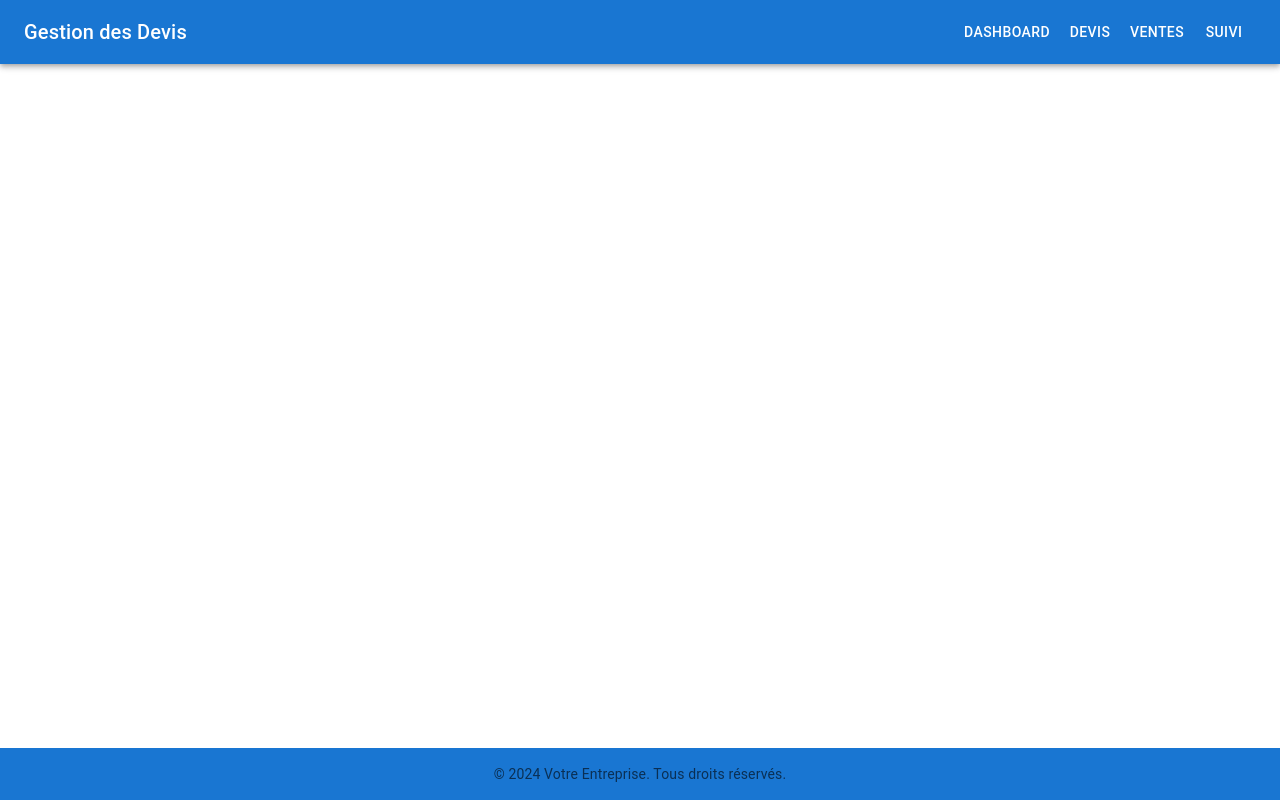
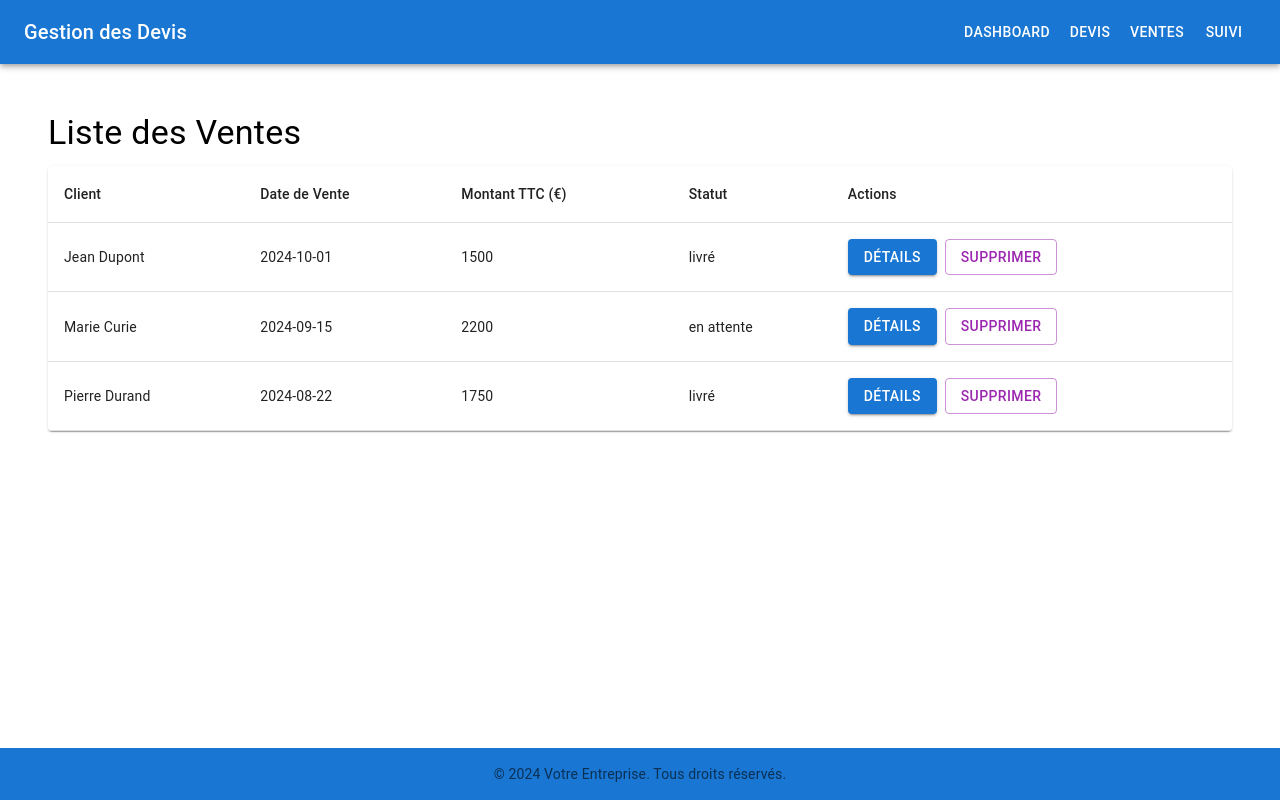
Before and after one commit to azkura/meuble-cuisine-app, a React (Create React App) app: page /ventes in a window 1280 px wide. Built offline with nearby package versions, Linux system fonts and the light colour scheme.

Commit message:
implantation de ventespage

```diff
--- a/src/App.js
+++ b/src/App.js
@@ -3,6 +3,7 @@ import { BrowserRouter as Router, Routes, Route } from 'react-router-dom';
 import Dashboard from './pages/Dashboard';
 import DevisPage from './pages/DevisPage';
 import SuiviPage from './pages/SuiviPage';
+import VentesPage from './pages/VentesPage';
 import AppLayout from './layouts/AppLayout';
 
 function App() {
@@ -13,7 +14,7 @@ function App() {
           <Route path="/" element={<Dashboard />} />
           <Route path="/devis" element={<DevisPage />} />
           <Route path="/suivi" element={<SuiviPage />} />
-          {/* Ajoutez d'autres routes pour les autres pages, comme la page des ventes */}
+          <Route path="/ventes" element={<VentesPage />} /> {/* Route vers la page des ventes */}
         </Routes>
       </AppLayout>
     </Router>
--- /dev/null
+++ b/src/pages/VentesPage.js
@@ -0,0 +1,75 @@
+// src/pages/VentesPage.js
+import React, { useState } from 'react';
+import { Box, Typography, Table, TableBody, TableCell, TableContainer, TableHead, TableRow, Paper, Button } from '@mui/material';
+
+// Exemple de données fictives pour les ventes
+const ventesData = [
+  {
+    id: 1,
+    client: 'Jean Dupont',
+    dateVente: '2024-10-01',
+    montantTTC: 1500,
+    statut: 'livré',
+  },
+  {
+    id: 2,
+    client: 'Marie Curie',
+    dateVente: '2024-09-15',
+    montantTTC: 2200,
+    statut: 'en attente',
+  },
+  {
+    id: 3,
+    client: 'Pierre Durand',
+    dateVente: '2024-08-22',
+    montantTTC: 1750,
+    statut: 'livré',
+  },
+];
+
+function VentesPage() {
+  const [ventes, setVentes] = useState(ventesData); // Gestion des données de vente
+
+  return (
+    <Box p={3}>
+      <Typography variant="h4" gutterBottom>
+        Liste des Ventes
+      </Typography>
+
+      {/* Tableau des ventes */}
+      <TableContainer component={Paper}>
+        <Table>
+          <TableHead>
+            <TableRow>
+              <TableCell>Client</TableCell>
+              <TableCell>Date de Vente</TableCell>
+              <TableCell>Montant TTC (€)</TableCell>
+              <TableCell>Statut</TableCell>
+              <TableCell>Actions</TableCell>
+            </TableRow>
+          </TableHead>
+          <TableBody>
+            {ventes.map((vente) => (
+              <TableRow key={vente.id}>
+                <TableCell>{vente.client}</TableCell>
+                <TableCell>{vente.dateVente}</TableCell>
+                <TableCell>{vente.montantTTC}</TableCell>
+                <TableCell>{vente.statut}</TableCell>
+                <TableCell>
+                  <Button variant="contained" color="primary" sx={{ mr: 1 }}>
+                    Détails
+                  </Button>
+                  <Button variant="outlined" color="secondary">
+                    Supprimer
+                  </Button>
+                </TableCell>
+              </TableRow>
+            ))}
+          </TableBody>
+        </Table>
+      </TableContainer>
+    </Box>
+  );
+}
+
+export default VentesPage;
```
Also changed, not shown: src/pages/Ventes.js (deleted, +0 -17 lines).
